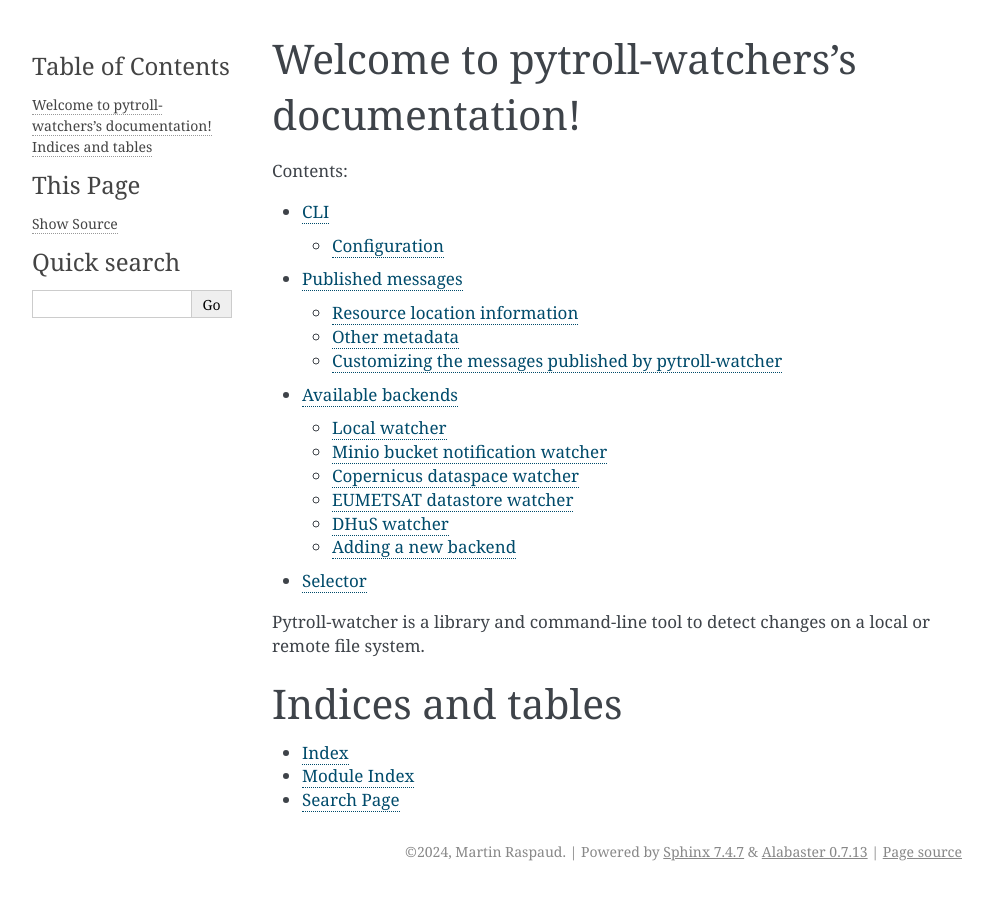
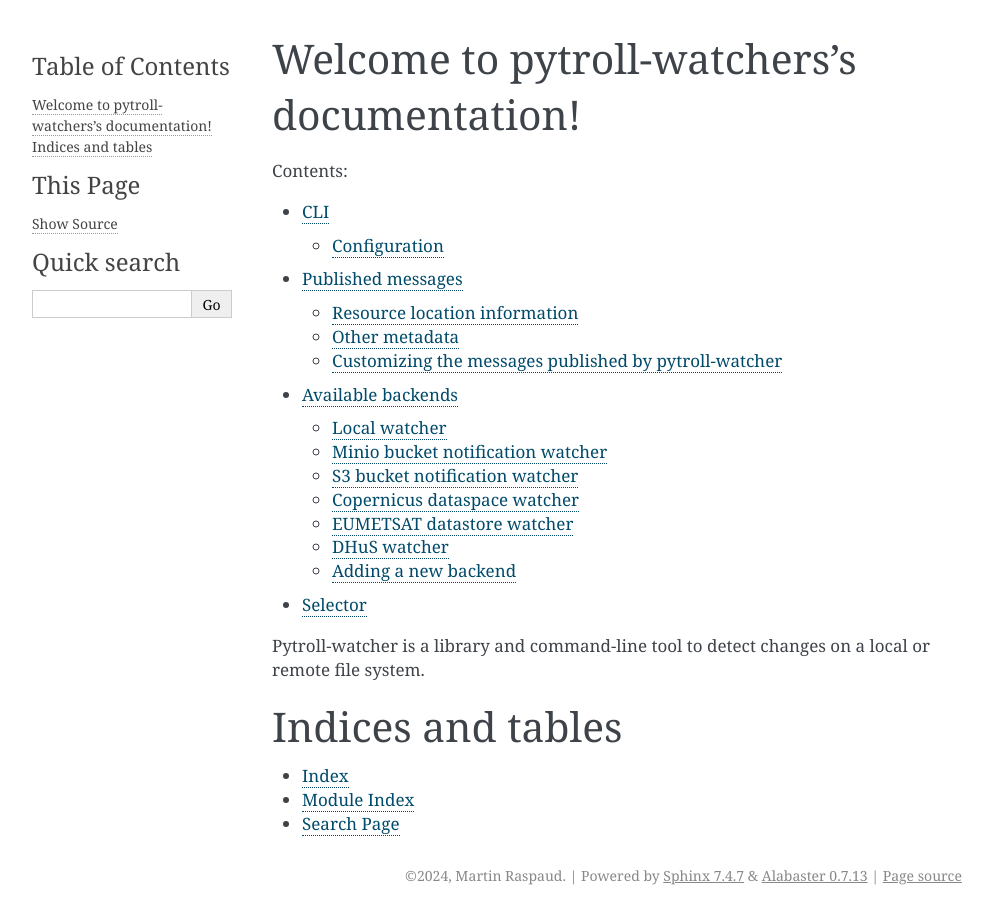
Before and after one commit to pytroll/pytroll-watchers, a Sphinx documentation site: the page built from docs/source/index.rst, in a window 1280 px wide. Shown: the whole page, without its empty margins (148-1141 px from the left). Built offline with Sphinx 7.4.7, drawn with Linux system fonts in a browser that asks for light colours; pages that are not in the unit, such as notebooks, are missing from menus; the version number could not be read and is left out.

```diff
--- a/docs/source/backends.rst
+++ b/docs/source/backends.rst
@@ -9,6 +9,11 @@ Local watcher
 Minio bucket notification watcher
 ---------------------------------
 .. automodule:: pytroll_watchers.minio_notification_watcher
+   :members:
+
+S3 bucket notification watcher
+------------------------------
+.. automodule:: pytroll_watchers.s3_poller
    :members:
 
 Copernicus dataspace watcher
```
